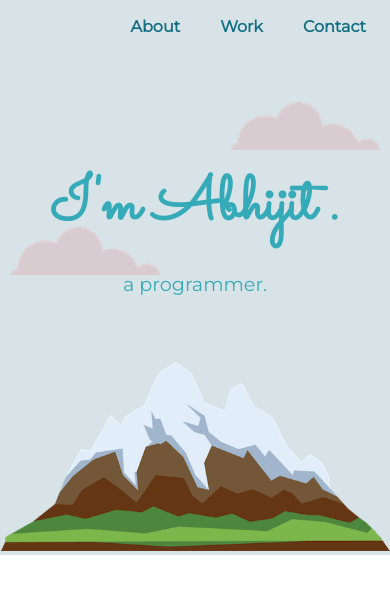
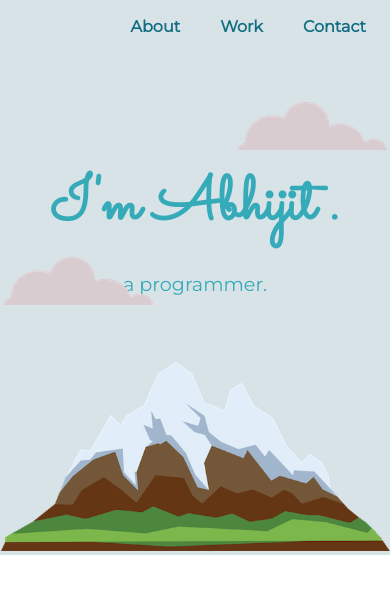
Before and after one commit to AbhijitShaw09/cv, a plain HTML site: page index.html in a window 390 px wide. Shown: the top 612 px of the page. Drawn offline with Linux system fonts and the light colour scheme; grey boxes are pictures that could not be loaded.

Commit message:
updated clouds position

```diff
--- a/styles.css
+++ b/styles.css
@@ -177,13 +177,13 @@ a:hover {
     }
     .top-cloud {
         position: absolute;
-        right: 10px;
+        right: 3px;
         top: 50px;
     }
     .bottom-cloud {
         position: absolute;
-        left: 10px;
-        bottom: 280px;
+        left: 3px;
+        bottom: 250px;
     }
     .mountain {
         width: 100%;
```
